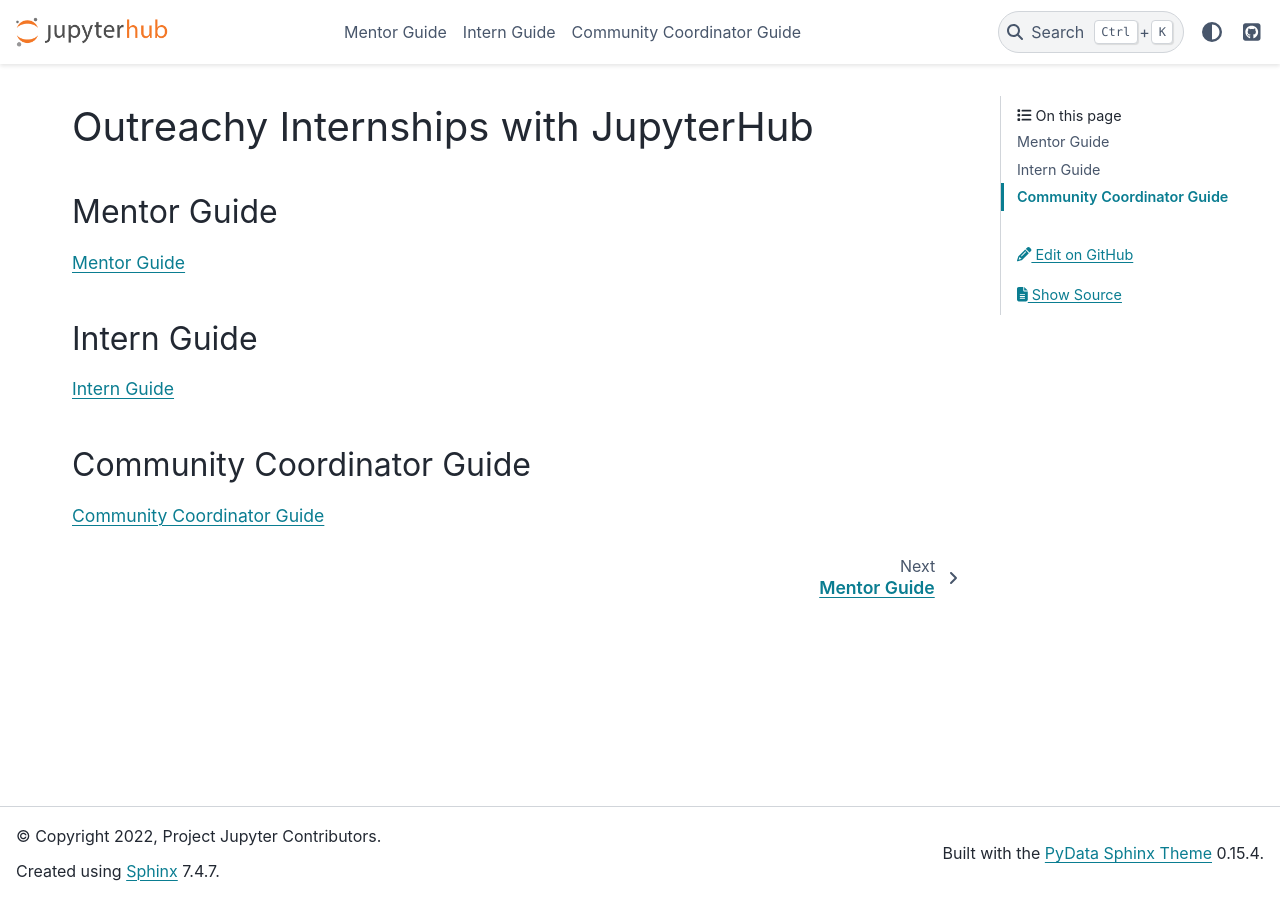
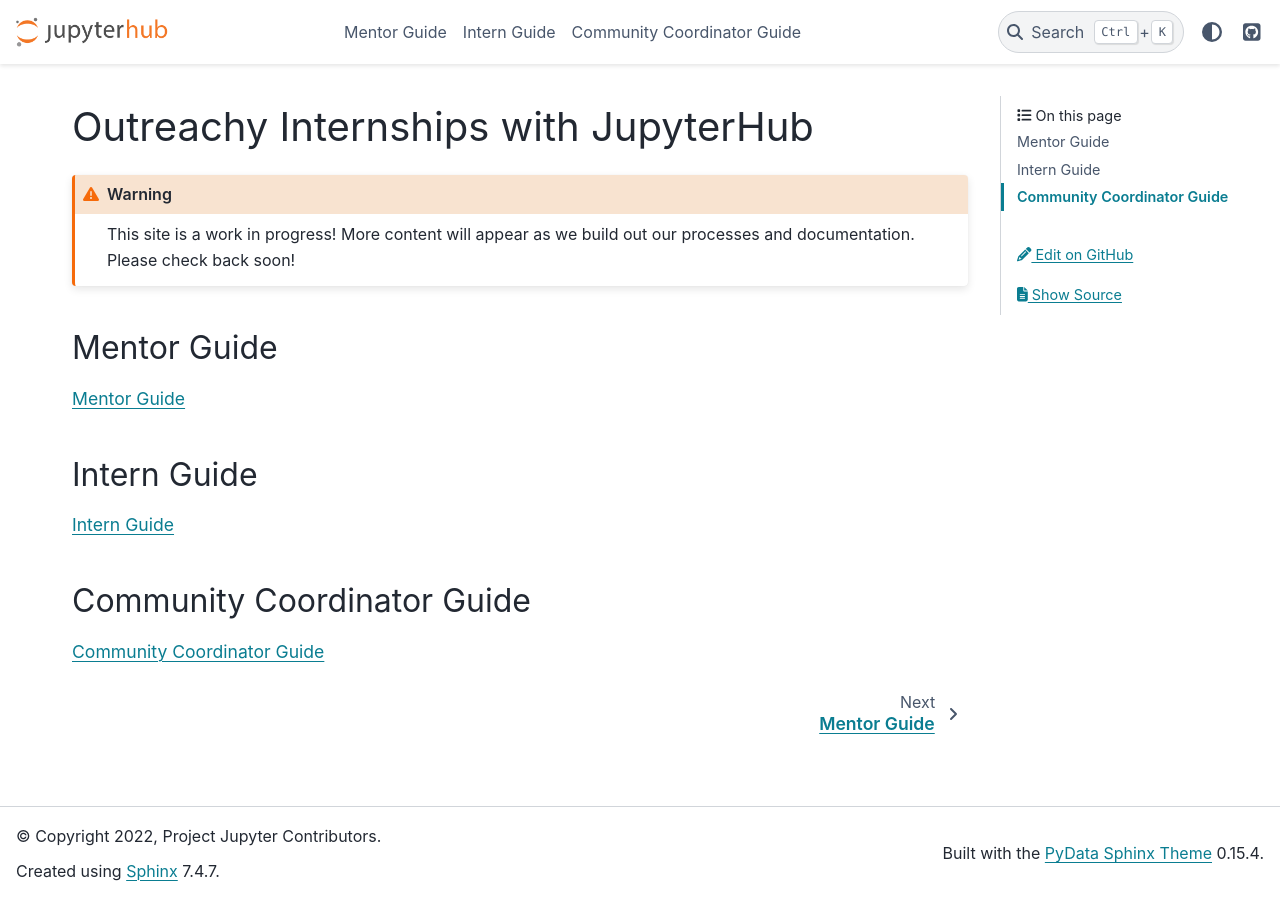
Before and after one commit to jupyterhub/outreachy, a Sphinx documentation site: the page built from docs/source/index.md, in a window 1280 px wide. Built offline with Sphinx 7.4.7 and the PyData theme 0.15.4, drawn with Linux system fonts in a browser that asks for light colours.

Commit message:
Add a warning to homepage that site is WIP

````diff
--- a/docs/source/index.md
+++ b/docs/source/index.md
@@ -1,4 +1,10 @@
 # Outreachy Internships with JupyterHub
+
+```{warning}
+This site is a work in progress!
+More content will appear as we build out our processes and documentation.
+Please check back soon!
+```
 
 ## Mentor Guide
 
````
